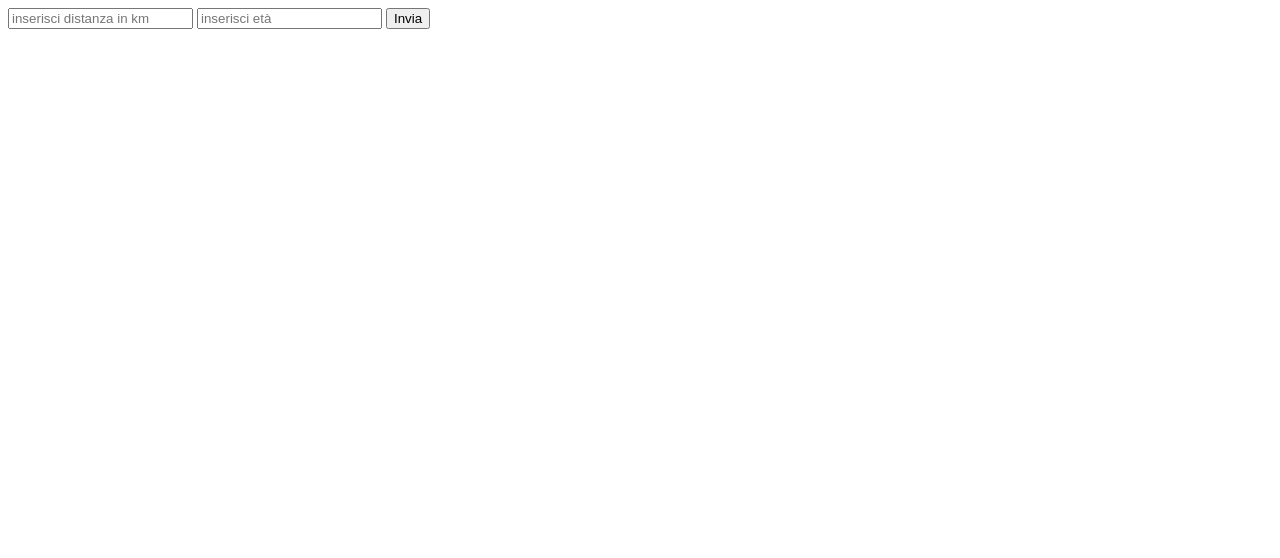
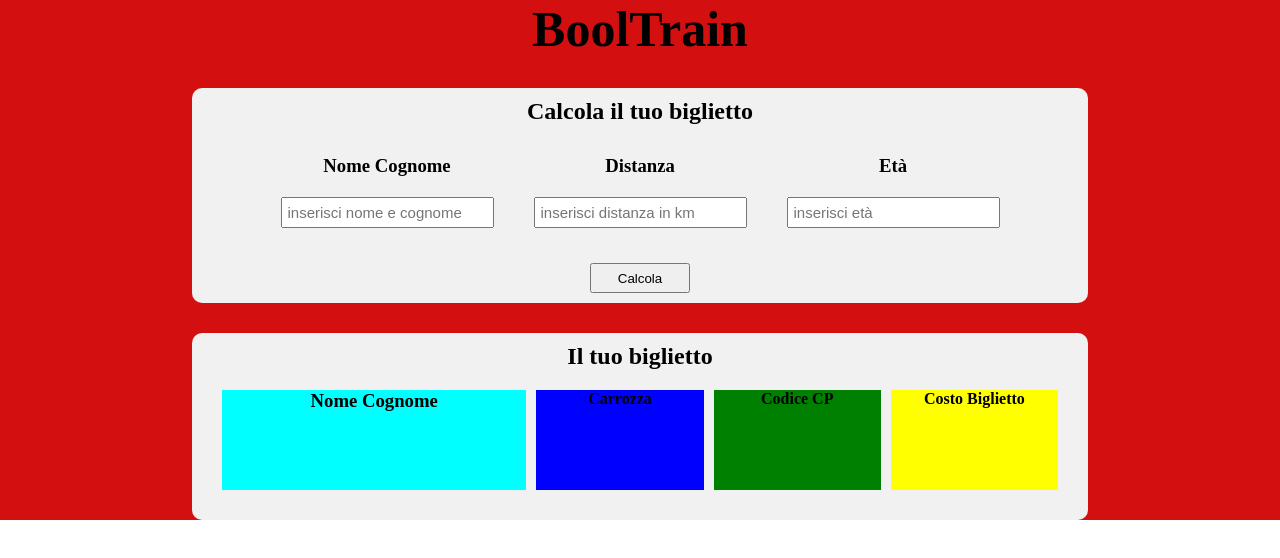
Before and after one commit to MirkoCaccavone/js-biglietto-treno-form, a plain HTML site: page index.html in a window 1280 px wide. Drawn offline with Linux system fonts and the light colour scheme.

Commit message:
[feat] add style

```diff
--- a/css/style.css
+++ b/css/style.css
@@ -0,0 +1,83 @@
+*{
+    margin: 0;
+    padding: 0;
+    box-sizing: border-box;
+}
+
+main{
+    text-align: center;
+    background-color: #d30f0f;
+}
+
+h1{
+    font-size: 50px;
+    margin-bottom: 20px;
+}
+
+.upContainer,
+.downContainer{
+    background-color: #f1f1f1;
+    width: 70%;
+    margin: 30px auto;
+    text-align: center;
+    padding: 10px;
+    border-radius: 10px;
+}
+
+.datiUtente{
+    display: flex;
+    justify-content: center;
+    margin-top: 30px;
+    margin-bottom: 15px;
+}
+
+input{
+    margin: 20px;
+    padding: 5px;
+    font-size: 15px;
+}
+
+button{
+    width: 100px;
+    height: 30px;
+    cursor: pointer;
+}
+
+#biglietto{
+    margin: 20px;
+    display: flex;
+    justify-content: space-between;
+    gap: 10px;
+
+}
+
+.nomeCognome{
+    flex-grow: 2;
+    /* DEBUG */
+    background-color: aqua;
+    height: 100px;
+    width: 100px;
+}
+.carrozza{
+    flex-basis: 20%;
+    /* DEBUG */
+    background-color: blue;
+    height: 100px;
+    width: 100px;
+}
+
+.codiceCp{
+    flex-basis: 20%;
+    /* DEBUG */
+    background-color: green;
+    height: 100px;
+    width: 100px;
+}
+
+.costoBiglietto{
+    flex-basis: 20%;
+    /* DEBUG */
+    background-color: yellow;
+    height: 100px;
+    width: 100px;
+}
--- a/index.html
+++ b/index.html
@@ -7,15 +7,78 @@
     <title>biglietto treno form</title>
 </head>
 <body>
-    <form action="#">
-        <input type="text" placeholder="inserisci distanza in km" id="distanza">
-        <input type="text" placeholder="inserisci età" id="etaUtente">
-        </select>
-        <button>Invia</button>
-    </form>
-    <p id="price">
+    <main>
+        <h1>
+            BoolTrain
+        </h1>
 
-    </p>
+        <!-- container con form per calcolare il prezzo -->
+        <div class="upContainer">
+            <h2>
+                Calcola il tuo biglietto
+            </h2>
+            <form action="#">
+
+                <div class="datiUtente">
+                    <div>
+                    <h3>Nome Cognome</h3>
+                    <input type="text" placeholder="inserisci nome e cognome" id="nomeUtente">
+                    </div>
+
+                    <div>
+                        <h3>Distanza</h3>
+                        <input type="text" placeholder="inserisci distanza in km" id="distanza">
+                    </div>
+
+                    <div>
+                        <h3>Età</h3>
+                        <input type="text" placeholder="inserisci età" id="etaUtente">
+                    </div>
+                </div>
+
+                <button>Calcola</button>
+            </form>
+        </div>
+
+        <!-- container con output del biglietto -->
+        <div class="downContainer">
+            <h2>
+                Il tuo biglietto
+            </h2>
+            <div id = "biglietto">
+
+                <div class="nomeCognome">
+                    <h3>
+                        Nome Cognome
+                    </h3>
+                    <span id="name"></span>
+                </div>
+
+                <div class="carrozza">
+                    <h4>
+                        Carrozza
+                    </h4>
+                    <span id="cab"></span>
+                </div>
+
+                <div class="codiceCp">
+                    <h4>
+                        Codice CP
+                    </h4>
+                    <span id="cpCode"></span>
+                </div>
+
+                <div class="costoBiglietto">
+                    <h4>
+                        Costo Biglietto
+                    </h4>
+                    <span id="price"></span>
+                </div>
+
+            </div>
+
+        </div>
+    </main>
     <script src="./js/script.js"></script>
 </body>
 </html>
```
